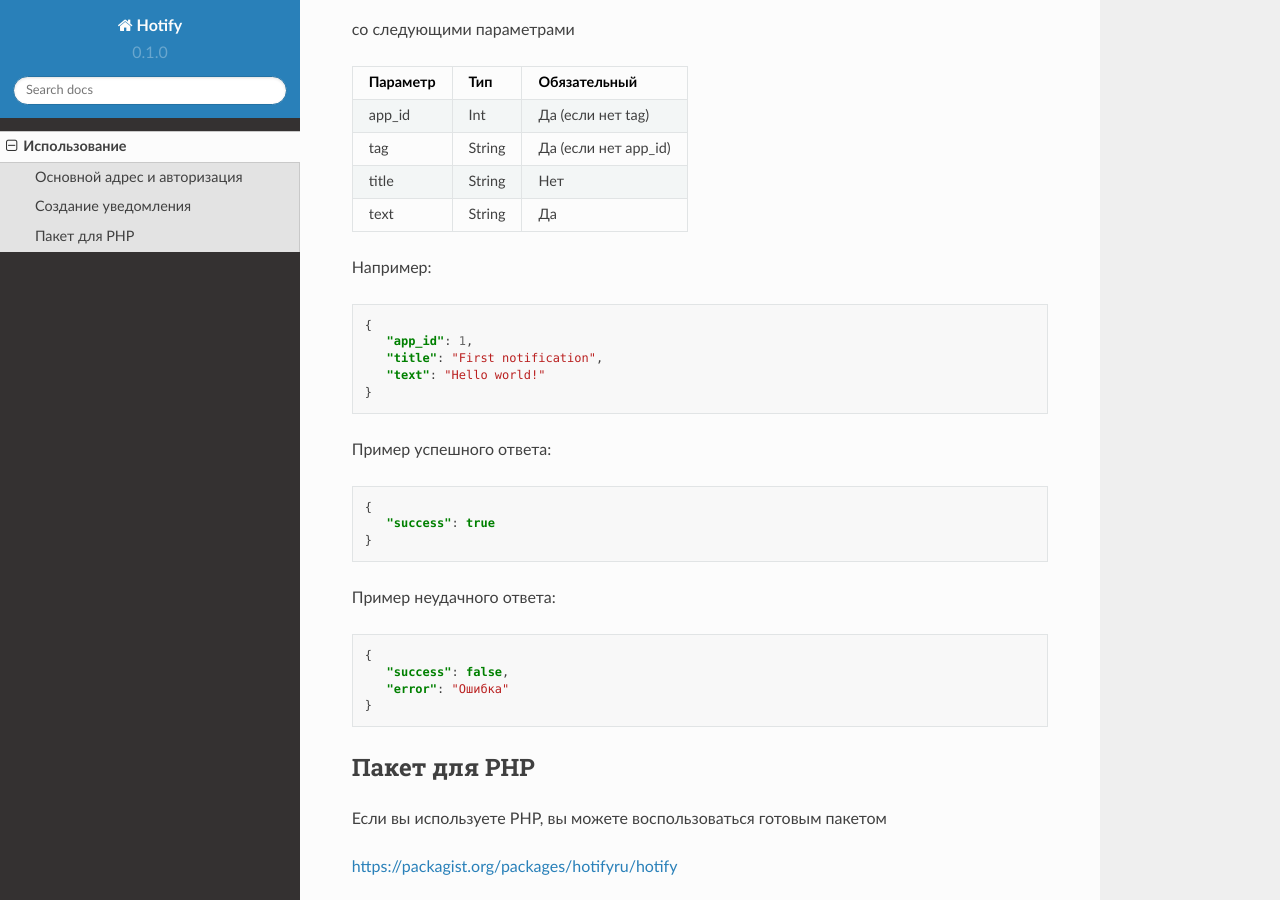
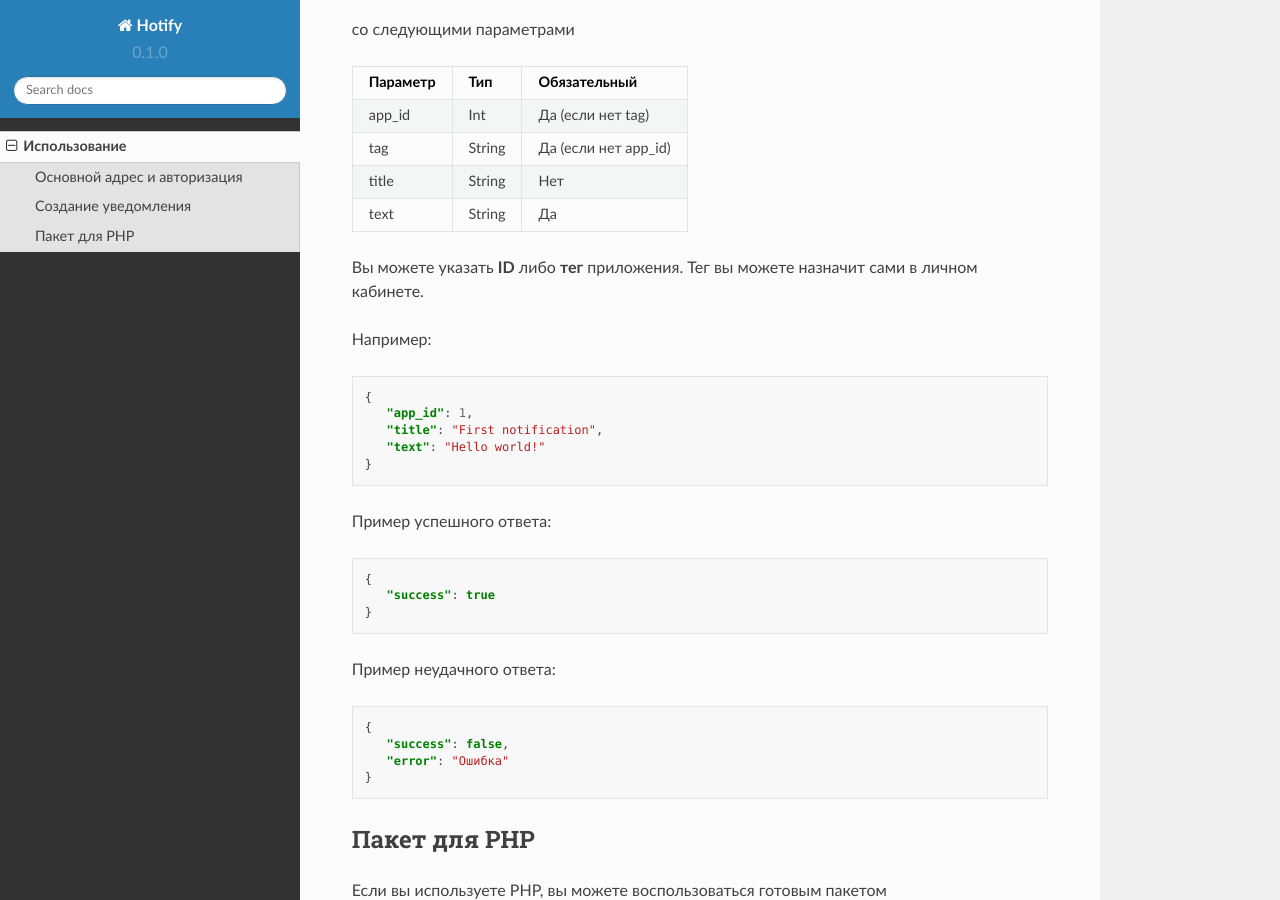
Before and after one commit to hotifyru/hotify-docs, a Sphinx documentation site: the page built from docs/source/usage.rst, in a window 1280 px wide and 900 px high, scrolled down 513 px. Built offline with Sphinx 7.4.7 and the Read the Docs theme 2.0.0, drawn with Linux system fonts in a browser that asks for light colours.

Commit message:
Update usage.rst

```diff
--- a/docs/source/usage.rst
+++ b/docs/source/usage.rst
@@ -29,6 +29,8 @@
 +------------+------------+-----------------------+
 | text       | String     |  Да                   |
 +------------+------------+-----------------------+
+
+Вы можете указать **ID** либо **тег** приложения. Тег вы можете назначит сами в личном кабинете.
 
 Например:
 
```
